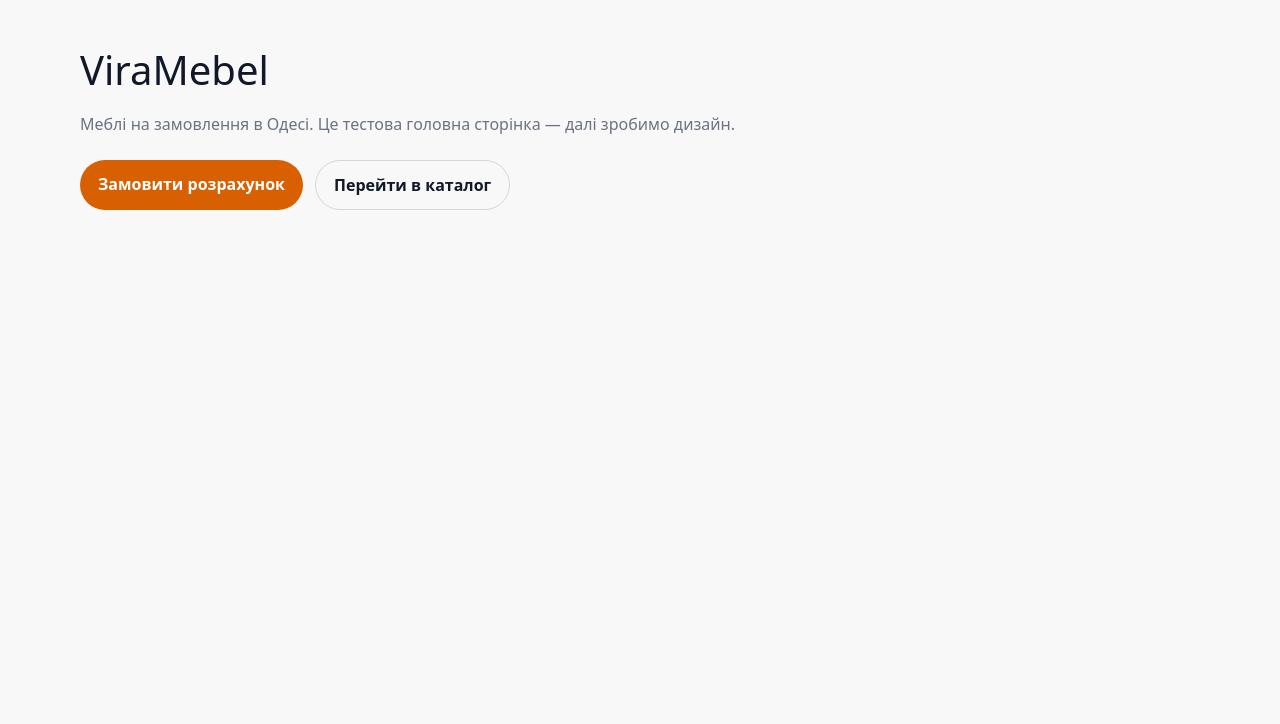
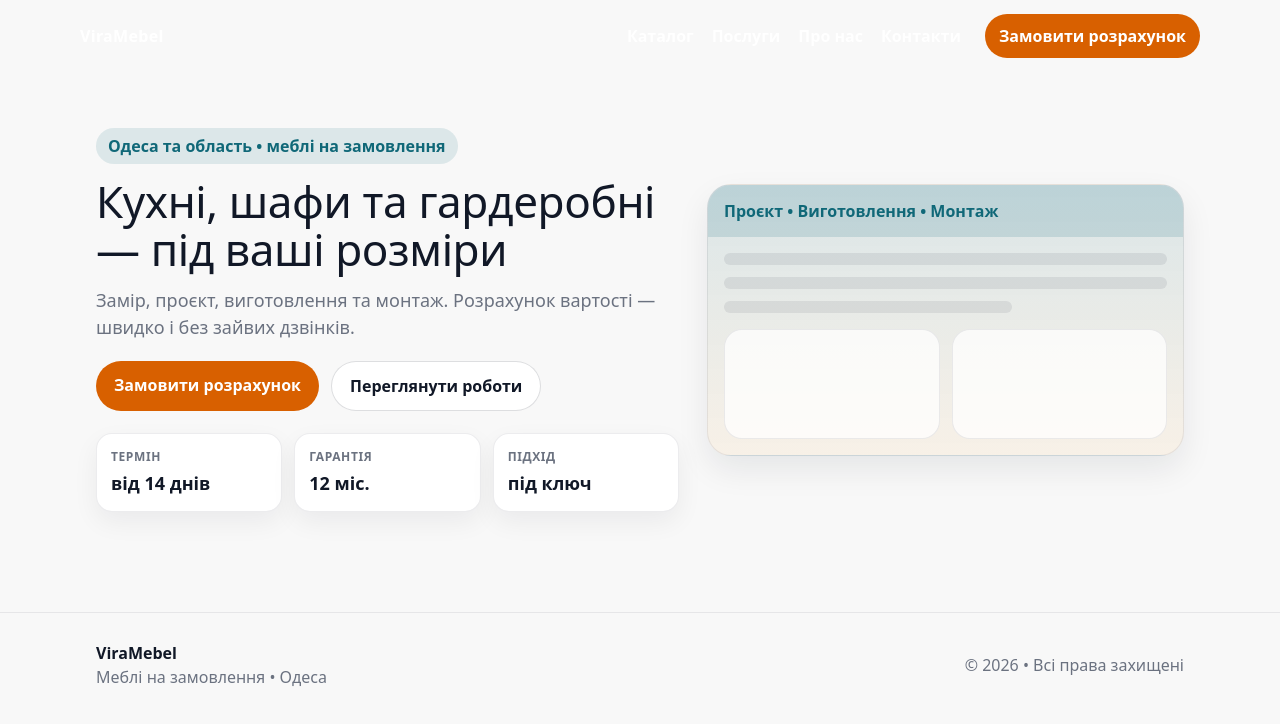
Before and after one commit to karynaokuneva/viramebel, a Next.js app: page / in a window 1280 px wide. Shown: the top 724 px of the page. Built offline with nearby package versions, Linux system fonts and the light colour scheme.

Commit message:
Add base layout, header/footer and hero section

```diff
--- a/app/globals.css
+++ b/app/globals.css
@@ -15,11 +15,18 @@
 body {
   background: var(--bg);
   color: var(--text);
-  font-family:
-    system-ui,
-    -apple-system,
-    Segoe UI,
-    Roboto,
-    Arial,
-    sans-serif;
 }
+
+.container {
+  width: 100%;
+  max-width: var(--container);
+  margin: 0 auto;
+  padding: 0 16px;
+}
+
+.card {
+  background: var(--surface);
+  border-radius: var(--radius);
+  border: 1px solid rgba(17, 24, 39, 0.08);
+  box-shadow: 0 10px 26px rgba(17, 24, 39, 0.06);
+}
--- a/app/layout.tsx
+++ b/app/layout.tsx
@@ -1,6 +1,8 @@
 import type { Metadata } from "next";
 import { Geist, Geist_Mono } from "next/font/google";
 import "./globals.css";
+import { Header } from "@/components/Header";
+import { Footer } from "@/components/Footer";
 
 const geistSans = Geist({
   variable: "--font-geist-sans",
@@ -28,7 +30,9 @@ export default function RootLayout({
       <body
         className={`${geistSans.variable} ${geistMono.variable} antialiased`}
       >
+        <Header />
         {children}
+        <Footer />
       </body>
     </html>
   );
--- /dev/null
+++ b/app/page.module.css
@@ -0,0 +1,148 @@
+.hero {
+  padding: 56px 0 28px;
+}
+
+.heroGrid {
+  display: grid;
+  grid-template-columns: 1.1fr 0.9fr;
+  gap: 28px;
+  align-items: center;
+}
+
+.kicker {
+  display: inline-block;
+  padding: 6px 12px;
+  border-radius: 999px;
+  background: rgba(16, 104, 120, 0.12);
+  color: var(--primary);
+  font-weight: 700;
+  margin: 0 0 14px;
+}
+
+.h1 {
+  font-size: 44px;
+  line-height: 1.08;
+  margin: 0;
+  letter-spacing: -0.4px;
+}
+
+.lead {
+  margin-top: 14px;
+  color: var(--muted);
+  font-size: 18px;
+  max-width: 56ch;
+}
+
+.actions {
+  display: flex;
+  gap: 12px;
+  flex-wrap: wrap;
+  margin-top: 20px;
+}
+
+.primaryBtn {
+  background: var(--accent);
+  color: white;
+  font-weight: 800;
+  padding: 12px 18px;
+  border-radius: 999px;
+  text-decoration: none;
+}
+
+.primaryBtn:hover {
+  filter: brightness(0.96);
+}
+
+.secondaryBtn {
+  border: 1px solid rgba(17, 24, 39, 0.14);
+  color: var(--text);
+  font-weight: 800;
+  padding: 12px 18px;
+  border-radius: 999px;
+  text-decoration: none;
+  background: white;
+}
+
+.stats {
+  display: grid;
+  grid-template-columns: repeat(3, minmax(0, 1fr));
+  gap: 12px;
+  margin-top: 22px;
+}
+
+.statTitle {
+  color: var(--muted);
+  font-size: 12px;
+  font-weight: 700;
+  text-transform: uppercase;
+  letter-spacing: 0.6px;
+}
+
+.statValue {
+  font-size: 18px;
+  font-weight: 900;
+  margin-top: 4px;
+}
+
+.heroMock {
+  border-radius: 24px;
+  overflow: hidden;
+  border: 1px solid rgba(17, 24, 39, 0.08);
+  background: linear-gradient(
+    180deg,
+    rgba(16, 104, 120, 0.12),
+    rgba(248, 160, 40, 0.08)
+  );
+  box-shadow: 0 14px 32px rgba(17, 24, 39, 0.08);
+}
+
+.mockTop {
+  background: rgba(16, 104, 120, 0.15);
+  color: var(--primary);
+  font-weight: 800;
+  padding: 14px 16px;
+}
+
+.mockBody {
+  padding: 16px;
+}
+
+.mockLine {
+  height: 12px;
+  border-radius: 999px;
+  background: rgba(17, 24, 39, 0.08);
+  margin-bottom: 12px;
+}
+
+.mockLineShort {
+  height: 12px;
+  width: 65%;
+  border-radius: 999px;
+  background: rgba(17, 24, 39, 0.08);
+  margin-bottom: 16px;
+}
+
+.mockCardRow {
+  display: grid;
+  grid-template-columns: 1fr 1fr;
+  gap: 12px;
+}
+
+.mockCard {
+  height: 110px;
+  border-radius: 18px;
+  background: rgba(255, 255, 255, 0.75);
+  border: 1px solid rgba(17, 24, 39, 0.08);
+}
+
+@media (max-width: 900px) {
+  .heroGrid {
+    grid-template-columns: 1fr;
+  }
+  .h1 {
+    font-size: 36px;
+  }
+  .stats {
+    grid-template-columns: 1fr;
+  }
+}
--- a/app/page.tsx
+++ b/app/page.tsx
@@ -1,44 +1,64 @@
+import Link from "next/link";
+import styles from "./page.module.css";
+
 export default function HomePage() {
   return (
-    <main style={{ padding: "40px 16px" }}>
-      <div style={{ maxWidth: 1120, margin: "0 auto" }}>
-        <h1 style={{ fontSize: 40, margin: 0 }}>ViraMebel</h1>
-        <p style={{ marginTop: 12, color: "#6b7280" }}>
-          Меблі на замовлення в Одесі. Це тестова головна сторінка — далі
-          зробимо дизайн.
-        </p>
+    <main>
+      <section className={styles.hero}>
+        <div className={`container ${styles.heroGrid}`}>
+          <div>
+            <p className={styles.kicker}>
+              Одеса та область • меблі на замовлення
+            </p>
 
-        <div
-          style={{ marginTop: 24, display: "flex", gap: 12, flexWrap: "wrap" }}
-        >
-          <a
-            href="/rozrahunok"
-            style={{
-              background: "#D86000",
-              color: "white",
-              padding: "12px 18px",
-              borderRadius: 999,
-              fontWeight: 600,
-              textDecoration: "none",
-            }}
-          >
-            Замовити розрахунок
-          </a>
+            <h1 className={styles.h1}>
+              Кухні, шафи та гардеробні — під ваші розміри
+            </h1>
 
-          <a
-            href="/katalog"
-            style={{
-              border: "1px solid rgba(17,24,39,0.15)",
-              padding: "12px 18px",
-              borderRadius: 999,
-              fontWeight: 600,
-              textDecoration: "none",
-            }}
-          >
-            Перейти в каталог
-          </a>
+            <p className={styles.lead}>
+              Замір, проєкт, виготовлення та монтаж. Розрахунок вартості —
+              швидко і без зайвих дзвінків.
+            </p>
+
+            <div className={styles.actions}>
+              <Link href="/rozrahunok" className={styles.primaryBtn}>
+                Замовити розрахунок
+              </Link>
+              <Link href="/katalog" className={styles.secondaryBtn}>
+                Переглянути роботи
+              </Link>
+            </div>
+
+            <div className={styles.stats}>
+              <div className="card" style={{ padding: 14 }}>
+                <div className={styles.statTitle}>Термін</div>
+                <div className={styles.statValue}>від 14 днів</div>
+              </div>
+              <div className="card" style={{ padding: 14 }}>
+                <div className={styles.statTitle}>Гарантія</div>
+                <div className={styles.statValue}>12 міс.</div>
+              </div>
+              <div className="card" style={{ padding: 14 }}>
+                <div className={styles.statTitle}>Підхід</div>
+                <div className={styles.statValue}>під ключ</div>
+              </div>
+            </div>
+          </div>
+
+          <div className={styles.heroMock}>
+            <div className={styles.mockTop}>Проєкт • Виготовлення • Монтаж</div>
+            <div className={styles.mockBody}>
+              <div className={styles.mockLine} />
+              <div className={styles.mockLine} />
+              <div className={styles.mockLineShort} />
+              <div className={styles.mockCardRow}>
+                <div className={styles.mockCard} />
+                <div className={styles.mockCard} />
+              </div>
+            </div>
+          </div>
         </div>
-      </div>
+      </section>
     </main>
   );
 }
--- /dev/null
+++ b/components/Footer.module.css
@@ -0,0 +1,21 @@
+.footer {
+  margin-top: 72px;
+  padding: 28px 0;
+  border-top: 1px solid rgba(17, 24, 39, 0.08);
+}
+
+.row {
+  display: flex;
+  justify-content: space-between;
+  gap: 16px;
+  flex-wrap: wrap;
+  align-items: center;
+}
+
+.brand {
+  font-weight: 800;
+}
+
+.muted {
+  color: var(--muted);
+}
--- /dev/null
+++ b/components/Footer.tsx
@@ -0,0 +1,18 @@
+import styles from "./Footer.module.css";
+
+export function Footer() {
+  return (
+    <footer className={styles.footer}>
+      <div className={`container ${styles.row}`}>
+        <div>
+          <div className={styles.brand}>ViraMebel</div>
+          <div className={styles.muted}>Меблі на замовлення • Одеса</div>
+        </div>
+
+        <div className={styles.muted}>
+          © {new Date().getFullYear()} • Всі права захищені
+        </div>
+      </div>
+    </footer>
+  );
+}
--- /dev/null
+++ b/components/Header.module.css
@@ -0,0 +1,53 @@
+.header {
+  position: sticky;
+  top: 0;
+  z-index: 20;
+  background: var(--primary);
+  border-bottom: 1px solid rgba(255, 255, 255, 0.12);
+}
+
+.row {
+  display: flex;
+  align-items: center;
+  justify-content: space-between;
+  padding: 14px 0;
+  gap: 16px;
+}
+
+.logo {
+  color: white;
+  font-weight: 800;
+  letter-spacing: 0.3px;
+  text-decoration: none;
+}
+
+.nav {
+  display: flex;
+  align-items: center;
+  gap: 18px;
+  flex-wrap: wrap;
+}
+
+.link {
+  color: rgba(255, 255, 255, 0.92);
+  text-decoration: none;
+  font-weight: 600;
+}
+
+.link:hover {
+  color: white;
+}
+
+.cta {
+  margin-left: 6px;
+  background: var(--accent);
+  color: white;
+  font-weight: 700;
+  text-decoration: none;
+  padding: 10px 14px;
+  border-radius: 999px;
+}
+
+.cta:hover {
+  filter: brightness(0.96);
+}
--- /dev/null
+++ b/components/Header.tsx
@@ -0,0 +1,32 @@
+import Link from "next/link";
+import styles from "./Header.module.css";
+
+export function Header() {
+  return (
+    <header className={styles.hesder}>
+      <div className={`container ${styles.row}`}>
+        <Link href="/" className={styles.logo}>
+          ViraMebel
+        </Link>
+
+        <nav className={styles.nav}>
+          <Link href="/katalog" className={styles.link}>
+            Каталог
+          </Link>
+          <Link href="/poslugy" className={styles.link}>
+            Послуги
+          </Link>
+          <Link href="/pro-nas" className={styles.link}>
+            Про нас
+          </Link>
+          <Link href="/kontakty" className={styles.link}>
+            Контакти
+          </Link>
+          <Link href="/rozrahunok" className={styles.cta}>
+            Замовити розрахунок
+          </Link>
+        </nav>
+      </div>
+    </header>
+  );
+}
```
